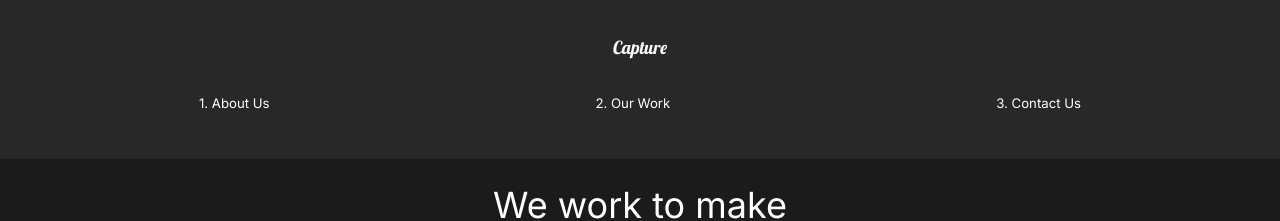
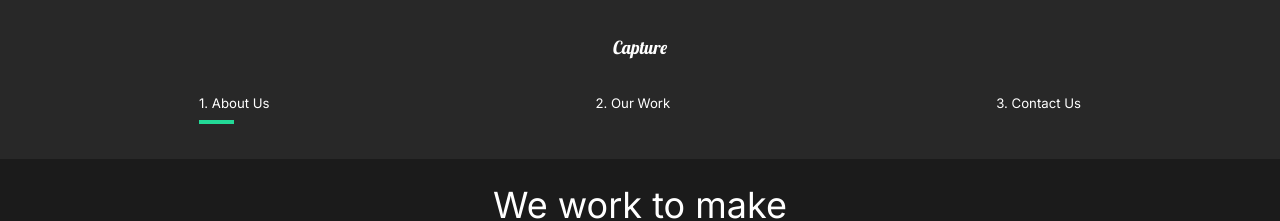
Before and after one commit to biZan7X/capture, a React (Create React App) app: page / in a window 1280 px wide. Shown: the top 221 px of the page. Built offline with nearby package versions, Linux system fonts and the light colour scheme.

Commit message:
feat - active nav tracker

```diff
--- a/src/components/Nav.jsx
+++ b/src/components/Nav.jsx
@@ -1,8 +1,12 @@
 import React from "react";
 import styled from "styled-components";
 import { Link } from "react-router-dom";
+import { motion } from "framer-motion";
+import { useLocation } from "react-router-dom";
 
 const Nav = () => {
+	const { pathname } = useLocation();
+
 	return (
 		<StyledNav>
 			<h1>
@@ -13,12 +17,27 @@ const Nav = () => {
 			<ul>
 				<li>
 					<Link to="/">1. About Us</Link>
+					<Line
+						transition={{ duration: 0.75 }}
+						initial={{ width: "0%" }}
+						animate={{ width: pathname === "/" ? "50%" : "0%" }}
+					/>
 				</li>
 				<li>
 					<Link to="/work">2. Our Work</Link>
+					<Line
+						transition={{ duration: 0.75 }}
+						initial={{ width: "0%" }}
+						animate={{ width: pathname === "/work" ? "50%" : "0%" }}
+					/>
 				</li>
 				<li>
 					<Link to="/contact">3. Contact Us</Link>
+					<Line
+						transition={{ duration: 0.75 }}
+						initial={{ width: "0%" }}
+						animate={{ width: pathname === "/contact" ? "50%" : "0%" }}
+					/>
 				</li>
 			</ul>
 		</StyledNav>
@@ -72,4 +91,16 @@ const StyledNav = styled.nav`
 	}
 `;
 
+const Line = styled(motion.div)`
+	height: 0.3rem;
+	background: #23d997;
+	width: 0%;
+	position: absolute;
+	bottom: -80%;
+	left: 60%;
+	@media (max-width: 1300px) {
+		left: 0%;
+	}
+`;
+
 export default Nav;
```
